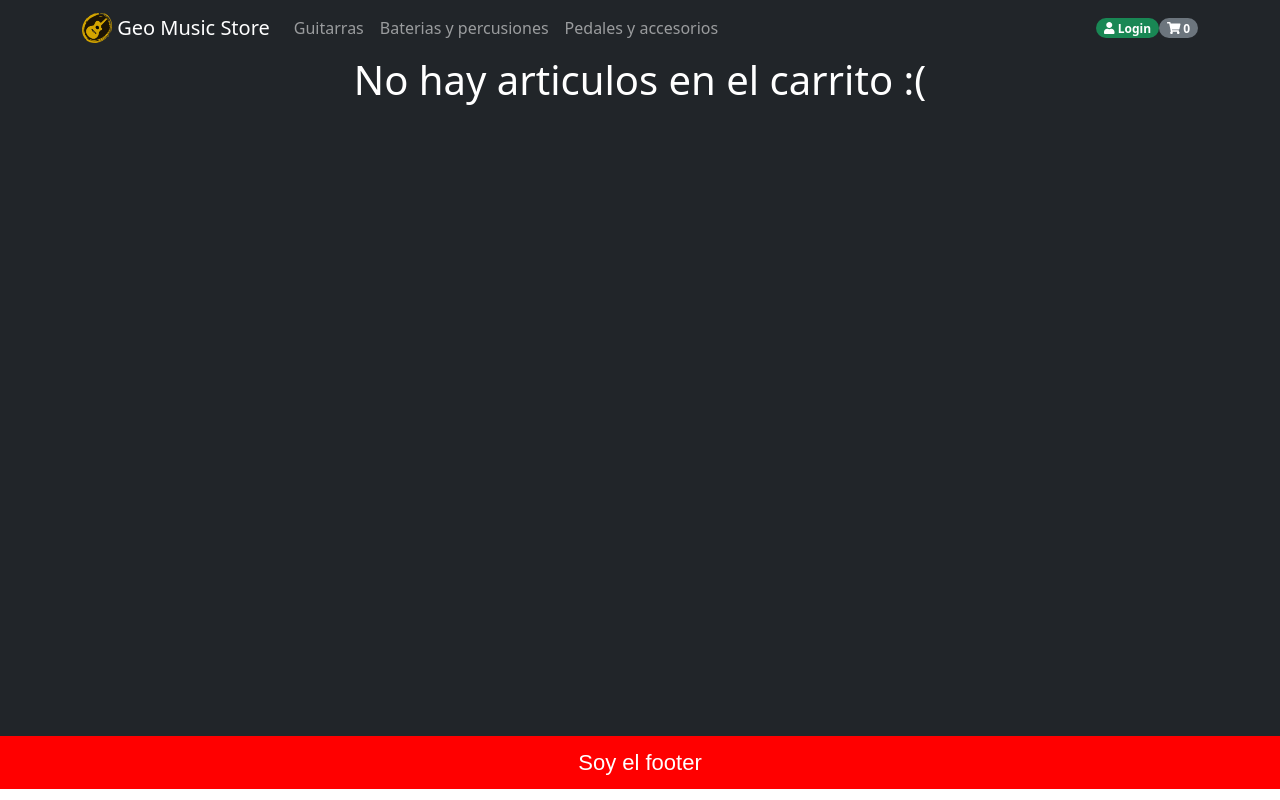
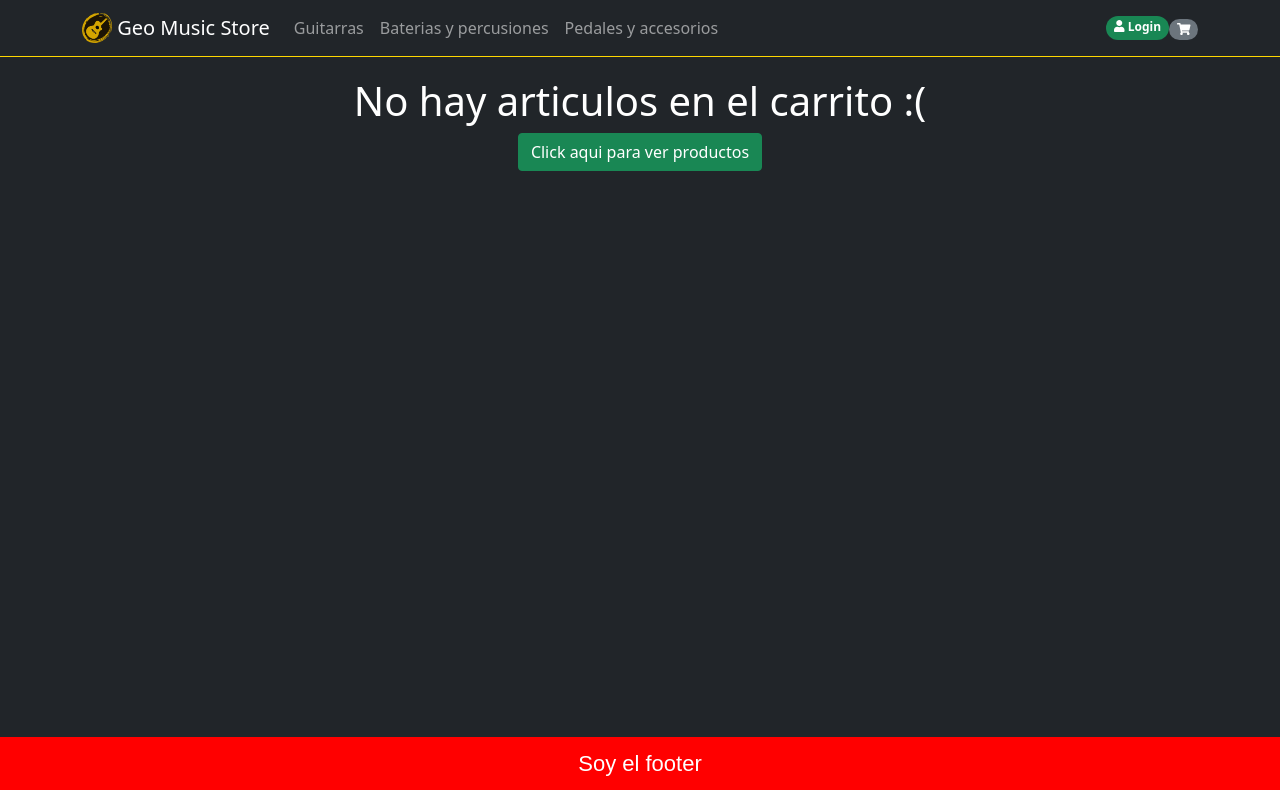
Before and after one commit to geoluna8/MusicstoreVirgen, a React (Create React App) app: page /cart in a window 1280 px wide. Built offline with nearby package versions, Linux system fonts and the light colour scheme.

Commit message:
desafio 11 cart view

```diff
--- a/src/components/Cart.jsx
+++ b/src/components/Cart.jsx
@@ -1,8 +1,9 @@
 import React, { useContext } from 'react';
 import { CartContext } from '../context/CartContext';
-import { Button, Container, Table, Image } from 'react-bootstrap';
+import { Button, Container, Table, Image, Row, Col } from 'react-bootstrap';
 import { FontAwesomeIcon } from '@fortawesome/react-fontawesome';
 import { faTrash, faTimesCircle} from '@fortawesome/free-solid-svg-icons';
+import { Link } from 'react-router-dom';
 
 const Cart = () => {
 
@@ -15,6 +16,7 @@ const Cart = () => {
     const { items } = useContext(CartContext);
     const { deleteItem } = useContext(CartContext);
     const { deleteAll } = useContext(CartContext);
+    const { getTotalCart } = useContext(CartContext);
 
     return (<>
     {items.length > 0 ?
@@ -43,9 +45,19 @@ const Cart = () => {
                     }
                 </tbody>
             </Table>
-            <Button variant="danger" onClick={ () => deleteAll() }>Quitar todos <FontAwesomeIcon icon={ faTrash } /></Button>
+            <Row>
+                <Col><Button variant="danger" onClick={ () => deleteAll() }>Quitar todos los productos <FontAwesomeIcon icon={ faTrash } /></Button></Col>
+                <Col><span>Total a pagar: <b>${ getTotalCart() }</b></span></Col>
+            </Row>
         </Container>
-    :   <Container style={customStyle} fluid><h1>No hay articulos en el carrito :(</h1></Container>
+    :   <Container style={customStyle} fluid>
+            <Row style={ { paddingTop: "20px" } }>
+                <Col><h1>No hay articulos en el carrito :(</h1></Col>
+            </Row>
+            <Row>
+                <Col><Link to="/" className="btn btn-success">Click aqui para ver productos</Link></Col>
+            </Row>
+        </Container>
     }
     </>)
 }
--- a/src/components/CartWidget.jsx
+++ b/src/components/CartWidget.jsx
@@ -2,14 +2,13 @@ import React, { useContext } from 'react';
 import { FontAwesomeIcon } from '@fortawesome/react-fontawesome';
 import { faShoppingCart } from '@fortawesome/free-solid-svg-icons';
 import { CartContext } from '../context/CartContext';
-import { Link } from 'react-router-dom';
 
 const CartWidget = () => {
 
     const { items } = useContext(CartContext);
 
     return( <>
-            <Link to="/cart" style={ { color: "inherit" } }><FontAwesomeIcon icon={faShoppingCart} /></Link><span> { items.length }</span>
+            <FontAwesomeIcon icon={faShoppingCart} />{ items.length > 0 ?<span> { items.length }</span> : null }
             </>
     )
 }
--- a/src/components/ItemCount.jsx
+++ b/src/components/ItemCount.jsx
@@ -39,20 +39,16 @@ const ItemCount = ({stock, initial, onAdd, inCart}) => {
 
     return (
     <Container>
-        {inCart == true ?
-            <Row>
-                <Button variant="danger">Articulo ya en carrito</Button>
-            </Row>
-            :
-            <><Row style={ rowStyle } xs={3}>
+            <Row style={ rowStyle } xs={3}>
                 <Col style={ {paddingLeft: 0} }><Button style={ {float: "left"} } variant="primary" onClick={ handleLessQty }>-</Button></Col>
                 <Col style={ {marginTop: "6px"} }><span>{itemsQty}</span></Col>
                 <Col style={ {paddingRight: 0} }><Button style={ {float: "right"} } variant="primary" onClick={ handlePlusQty }>+</Button></Col>
             </Row>
             <Row style={ {paddingTop: "15px", background: "#d3d3d326"} }>
-                <Button variant="success" onClick={ handleAddToCart }>Agregar al carrito <FontAwesomeIcon icon={faShoppingCart} /></Button>
-            </Row></>
-        }
+            {inCart == true ?
+                <Button variant="warning" onClick={ handleAddToCart }>Agregar más <FontAwesomeIcon icon={faShoppingCart} /></Button> :
+                <Button variant="success" onClick={ handleAddToCart }>Agregar al carrito <FontAwesomeIcon icon={faShoppingCart} /></Button> }
+            </Row>
     </Container>
     )
 }
--- a/src/components/ItemDetail.jsx
+++ b/src/components/ItemDetail.jsx
@@ -9,6 +9,7 @@ const ItemDetail = ({ id, item, picture, inCart }) => {
 
     //const options = ["eren", "mika", "elrich", "neku"];
     const { addItem } = useContext(CartContext);
+    const { addItemQty } = useContext(CartContext);
     const [orderQty, setOrderItems] = useState(0);
 
     const AddToCart = (totalItems) => {
@@ -16,7 +17,12 @@ const ItemDetail = ({ id, item, picture, inCart }) => {
     }
 
     useEffect(() => {
-        if(orderQty > 0){ addItem(item, orderQty) }
+        if(orderQty > 0 && inCart === false){
+            addItem(item, orderQty)
+        } else {
+            //console.log("aumentar carrito")
+            addItemQty(item, orderQty)
+        }
         return () => {}
       },[orderQty]);
 
@@ -31,7 +37,7 @@ const ItemDetail = ({ id, item, picture, inCart }) => {
             <Row><p style={ {marginBottom: "0"} }>Precio regular:</p><p style={ {fontWeight: "bold", color: "burlywood"} }>${ item.price }</p></Row>
             <Row>
                 <div className="mb-2">
-                    { orderQty == 0 ? <ItemCount stock={item.available_quantity} initial={1} onAdd={ AddToCart } inCart={ inCart }></ItemCount> : <Link to="/cart" className="btn btn-success">Finalizar Compra</Link> }
+                    { orderQty === 0 ? <ItemCount stock={item.available_quantity} initial={1} onAdd={ AddToCart } inCart={ inCart }></ItemCount> : <Link to="/cart" className="btn btn-success">Finalizar Compra</Link> }
                 </div>
             </Row>
         </Col>
--- a/src/components/Loading.jsx
+++ b/src/components/Loading.jsx
@@ -13,7 +13,7 @@ const Loading = () => {
       };
 
     return (
-        <div style={{ display: "flex", justifyContent: "center", alignItems: "center", position: "absolute", top: 0, left: 0, width: "100%", height: "100%", backgroundColor: "rgba(255,255,255,0.85)" }}>
+        <div style={{ display: "flex", justifyContent: "center", alignItems: "center", position: "fixed", top: 0, left: 0, width: "100%", height: "100%", backgroundColor: "rgba(255,255,255,0.85)", zIndex: "1031" }}>
             <Lottie options={defaultOptions}
                     height={250}
                     width={250}
--- a/src/components/NavBar.jsx
+++ b/src/components/NavBar.jsx
@@ -22,7 +22,7 @@ const NavBar = ({titulo}) => {
         }
     }
 
-    return  <Navbar collapseOnSelect expand="lg" bg="dark" variant="dark">
+    return  <Navbar collapseOnSelect expand="lg" bg="dark" variant="dark" sticky="top" style={ { borderBottom: "1px solid gold" } }>
                 <Container>
                     <Link to={"/"} style={ { color: "inherit" } }>
                         <Navbar.Brand>
@@ -47,9 +47,11 @@ const NavBar = ({titulo}) => {
                         <Badge pill bg="success">
                             <FontAwesomeIcon icon={faUser} /> Login
                         </Badge>{' '}
-                        <Badge pill bg="secondary">
-                            <CartWidget />
-                        </Badge>
+                        <Link to="/cart" style={ { color: "inherit" } }>
+                            <Badge pill bg="secondary">
+                                <CartWidget />
+                            </Badge>
+                        </Link>
                         {/*<Nav.Link href="#deets">More deets</Nav.Link>
                         <Nav.Link eventKey={2} href="#memes">
                             Dank memes
--- a/src/context/CartContext.jsx
+++ b/src/context/CartContext.jsx
@@ -39,8 +39,23 @@ export const CartProvider = ({ children }) => {
         }
     }
 
+    const getTotalCart = () => {
+        let total = 0
+        for(let i of items) total = total + (i.price * i.qty);
+        return total
+    }
+
+    const addItemQty = (producto, qty) => {
+        let index = items.findIndex( item => item.id === producto.id )
+        if (index > -1) {
+        let newitem = items[index]
+            newitem.qty = newitem.qty + qty
+            console.log(newitem)
+        }
+    }
+
     return(
-        <CartContext.Provider value={{ items, cartItems, addItem, deleteItem, deleteAll, isInCart, cartFlag }}>
+        <CartContext.Provider value={{ items, cartItems, addItem, deleteItem, deleteAll, isInCart, cartFlag, getTotalCart, addItemQty }}>
             {children}
         </CartContext.Provider>
     )
```
